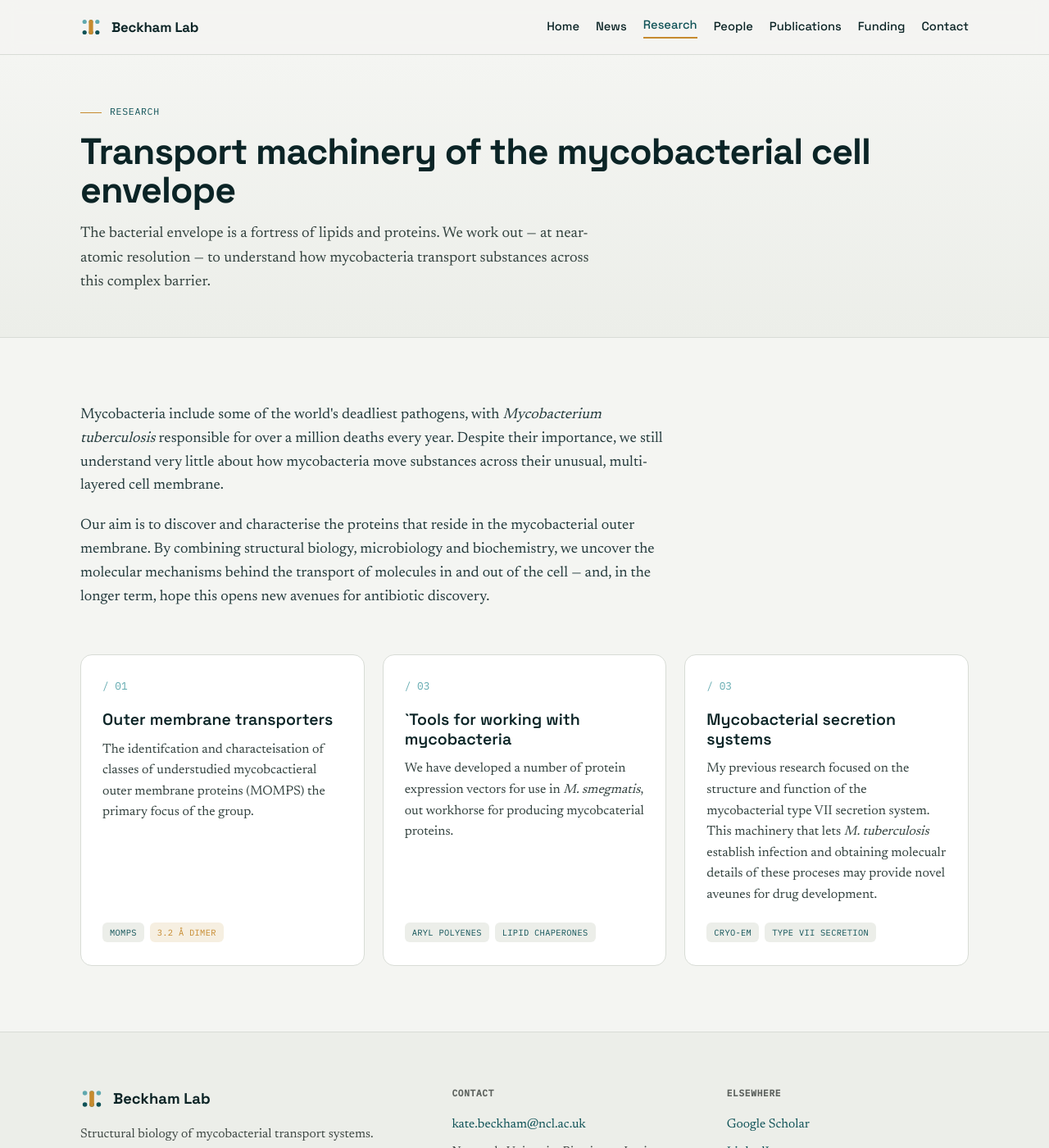
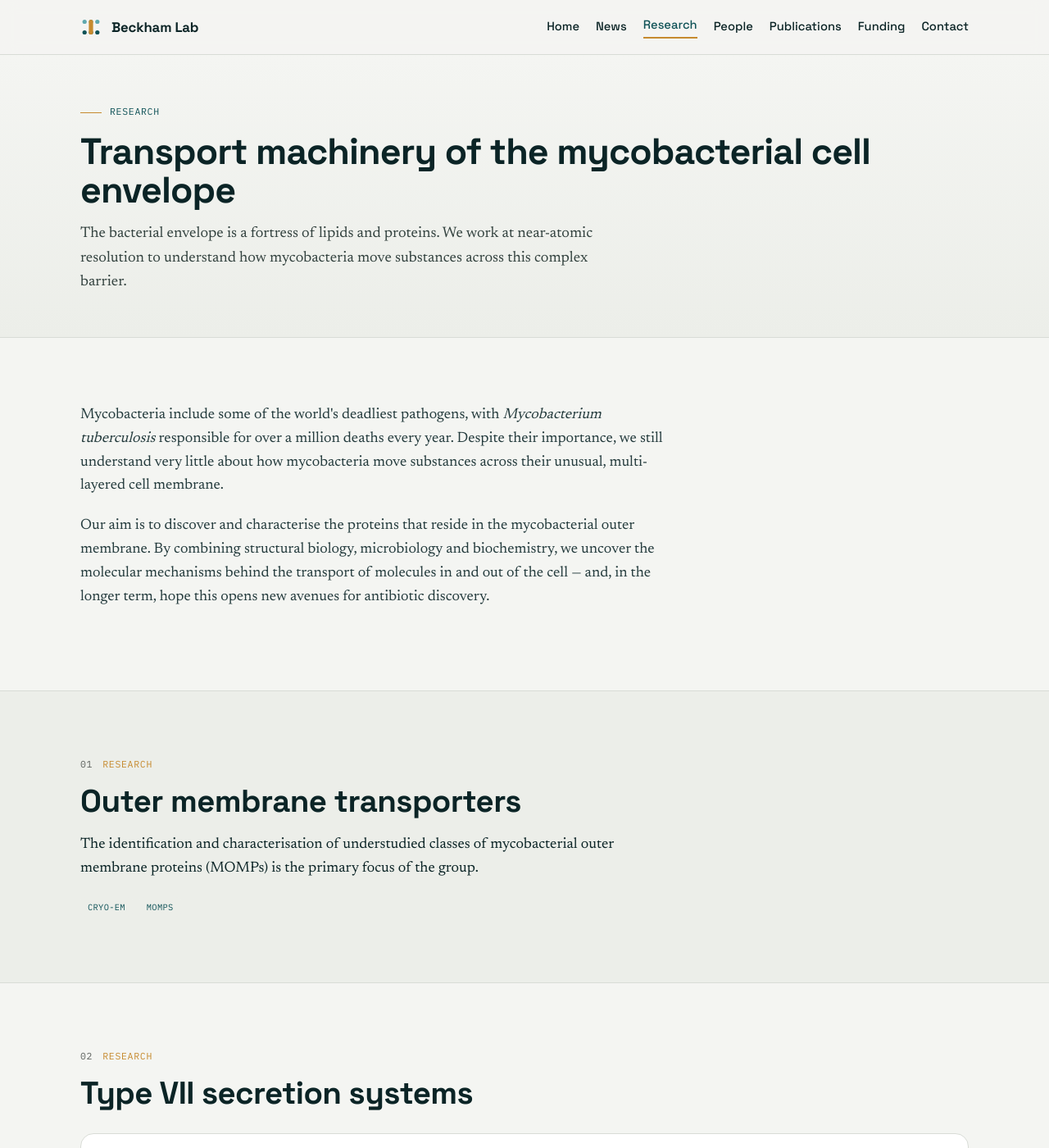
Before and after one commit to beckham-lab-newcastle/beckham-lab-newcastle.github.io, a Jekyll site: the page built from research.html, in a window 1280 px wide and 1400 px high. Shown: the whole window at 82% size. Built offline with Jekyll 4.4.1, drawn with Linux system fonts in a browser that asks for light colours; some of the changed text lies outside the part shown.

Commit message:
Add files via upload

```diff
--- a/research.html
+++ b/research.html
@@ -5,40 +5,96 @@
 description: Transport across the mycomembrane.
 ---
 
+<style>
+  .theme{max-width:70ch;}
+  .theme .tags{display:flex;flex-wrap:wrap;gap:8px;margin-top:20px;}
+  .feature{display:grid;gap:40px;align-items:center;background:var(--card);
+    border:1px solid var(--line);border-radius:16px;padding:34px;}
+  .feature.t7ss{grid-template-columns:240px 1fr;}
+  .feature.tools{grid-template-columns:1fr 360px;}
+  .feature p{margin:0 0 16px;color:#33423f;}
+  .feature img{width:100%;border-radius:10px;border:1px solid var(--line);background:#fff;display:block;}
+  .feature.t7ss img{max-width:200px;margin:0 auto;padding:8px;}
+  .feature.tools img{max-width:340px;padding:10px;}
+  .feature .btns{margin-top:22px;}
+  .subkicker{color:var(--gold);margin:26px 0 4px;}
+  .reflist{list-style:none;padding:0;margin:10px 0 0;}
+  .reflist li{padding:12px 0;border-top:1px solid var(--line);font-size:.95rem;line-height:1.5;color:#3a4744;}
+  .reflist li:first-child{border-top:none;padding-top:2px;}
+  .reflist .ry{font-family:var(--font-mono);color:var(--teal);font-size:.78rem;margin-right:8px;}
+  @media(max-width:760px){ .feature.t7ss,.feature.tools{grid-template-columns:1fr;gap:24px;padding:28px 24px;} }
+</style>
+
 <div class="page-hero">
   <div class="wrap">
     <div class="eyebrow mono">Research</div>
     <h1>Transport machinery of the mycobacterial cell envelope</h1>
-    <p>The bacterial envelope is a fortress of lipids and proteins. We work out — at near-atomic resolution — to understand how mycobacteria transport substances across this complex barrier.</p>
+    <p>The bacterial envelope is a fortress of lipids and proteins. We work at near-atomic resolution to understand how mycobacteria move substances across this complex barrier.</p>
   </div>
 </div>
 
 <section>
   <div class="wrap">
-    <div class="prose" style="margin-bottom:56px;">
+    <div class="prose" style="max-width:70ch;">
       <p>Mycobacteria include some of the world's deadliest pathogens, with <em>Mycobacterium tuberculosis</em> responsible for over a million deaths every year. Despite their importance, we still understand very little about how mycobacteria move substances across their unusual, multi-layered cell membrane.</p>
       <p>Our aim is to discover and characterise the proteins that reside in the mycobacterial outer membrane. By combining structural biology, microbiology and biochemistry, we uncover the molecular mechanisms behind the transport of molecules in and out of the cell — and, in the longer term, hope this opens new avenues for antibiotic discovery.</p>
     </div>
+  </div>
+</section>
 
-    <div class="research-grid">
-      <article class="rcard">
-        <div class="rnum">/ 01</div>
-        <h3>Outer membrane transporters </h3>
-        <p>The identifcation and characteisation of classes of understudied mycobcactieral outer membrane proteins (MOMPS) the primary focus of the group. </p>
-        <div class="tags"><span class="tag">MOMPS</span><span class="tag data">3.2 Å dimer</span></div>
-      </article>
-      <article class="rcard">
-        <div class="rnum">/ 03</div>
-        <h3>`Tools for working with mycobacteria</h3>
-        <p>We have developed a number of protein expression vectors for use in <em>M. smegmatis</em>, out workhorse for producing mycobcaterial proteins. </p>
-        <div class="tags"><span class="tag">Aryl polyenes</span><span class="tag">Lipid chaperones</span></div>
-      </article>
-      <article class="rcard">
-        <div class="rnum">/ 03</div>
-        <h3>Mycobacterial secretion systems</h3>
-        <p> My previous research focused on the structure and function of the mycobacterial type VII secretion system. This machinery that lets <em>M. tuberculosis</em> establish infection and obtaining molecualr details of these proceses may provide novel aveunes for drug development.</p>
-        <div class="tags"><span class="tag">Cryo-EM</span><span class="tag">Type VII secretion</span></div>
-      </article>
+<section class="alt">
+  <div class="wrap">
+    <div class="theme">
+      <div class="sec-kicker mono" data-n="01">Research</div>
+      <h2>Outer membrane transporters</h2>
+      <p>The identification and characterisation of understudied classes of mycobacterial outer membrane proteins (MOMPs) is the primary focus of the group.</p>
+      <div class="tags"><span class="tag">Cryo-EM</span><span class="tag">MOMPs</span></div>
     </div>
   </div>
 </section>
+
+<section>
+  <div class="wrap">
+    <div class="sec-head" style="margin-bottom:28px;">
+      <div class="sec-kicker mono" data-n="02">Research</div>
+      <h2>Type VII secretion systems</h2>
+    </div>
+    <div class="feature t7ss">
+      <figure style="margin:0;">
+        <img src="{{ '/assets/images/t7ss-structure.jpg' | relative_url }}" alt="Cryo-EM structure of the mycobacterial ESX-5 type VII secretion system: the membrane complex (green) with a secreted substrate (orange).">
+      </figure>
+      <div>
+        <p>My earlier research focused on the structure and function of the mycobacterial type VII secretion (T7SS / ESX) systems — the machinery that moves proteins across the mycobacterial envelope and lets <em>M. tuberculosis</em> establish infection. Using cryo-EM and single-particle analysis we determined structures of the ESX-5 membrane and pore complexes, revealing how these machines are built and how they might be targeted for drug development.</p>
+        <div class="subkicker mono">Selected publications</div>
+        <ul class="reflist">
+          <li><span class="ry">2021</span> Beckham KSH, Ritter C, Chojnowski G, et al. <a href="https://www.science.org/doi/10.1126/sciadv.abg9923">Structure of the mycobacterial ESX-5 type VII secretion system pore complex.</a> <em>Science Advances</em>.</li>
+          <li><span class="ry">2021</span> Lagune M, Petit C, Vásquez Sotomayor F, Johansen MD, Beckham KSH, et al. <a href="https://pubmed.ncbi.nlm.nih.gov/34224347/">Conserved and specialized functions of Type VII secretion systems in non-tuberculous mycobacteria.</a> <em>Microbiology</em>.</li>
+          <li><span class="ry">2020</span> Crosskey TD, Beckham KSH, Wilmanns M. <a href="https://pubmed.ncbi.nlm.nih.gov/31765647/">The ATPases of the mycobacterial type VII secretion system: structural and mechanistic insights into secretion.</a> <em>Progress in Biophysics and Molecular Biology</em>.</li>
+          <li><span class="ry">2017</span> Beckham KSH, Ciccarelli L, Bunduc CM, et al. <a href="https://pubmed.ncbi.nlm.nih.gov/28394313/">Structure of the mycobacterial ESX-5 type VII secretion system membrane complex by single-particle analysis.</a> <em>Nature Microbiology</em>.</li>
+        </ul>
+      </div>
+    </div>
+  </div>
+</section>
+
+<section class="alt">
+  <div class="wrap">
+    <div class="sec-head">
+      <div class="sec-kicker mono">Tools &amp; resources</div>
+      <h2>Tools for working with mycobacteria</h2>
+    </div>
+    <div class="feature tools">
+      <div>
+        <p>We have developed a series of protein-expression vectors — the <strong>pMy vector series</strong> — for producing mycobacterial proteins in <em>M. smegmatis</em>, our workhorse expression host.</p>
+        <p>The plasmids are freely available through Addgene, and are described in full in our <em>Protein Science</em> paper.</p>
+        <div class="btns">
+          <a class="btn btn-primary" href="https://www.addgene.org/browse/article/6201/">Get the vectors on Addgene →</a>
+          <a class="btn btn-ghost" href="https://pubmed.ncbi.nlm.nih.gov/33006405/">Read the paper →</a>
+        </div>
+      </div>
+      <figure style="margin:0;">
+        <img src="{{ '/assets/images/pmy-vectors.png' | relative_url }}" alt="The pMy vector series: eight plasmid maps — pMyNT, pMyC, pMyBADNT and pMyBADC, each with a kanamycin-resistance variant.">
+      </figure>
+    </div>
+  </div>
+</section>
```
